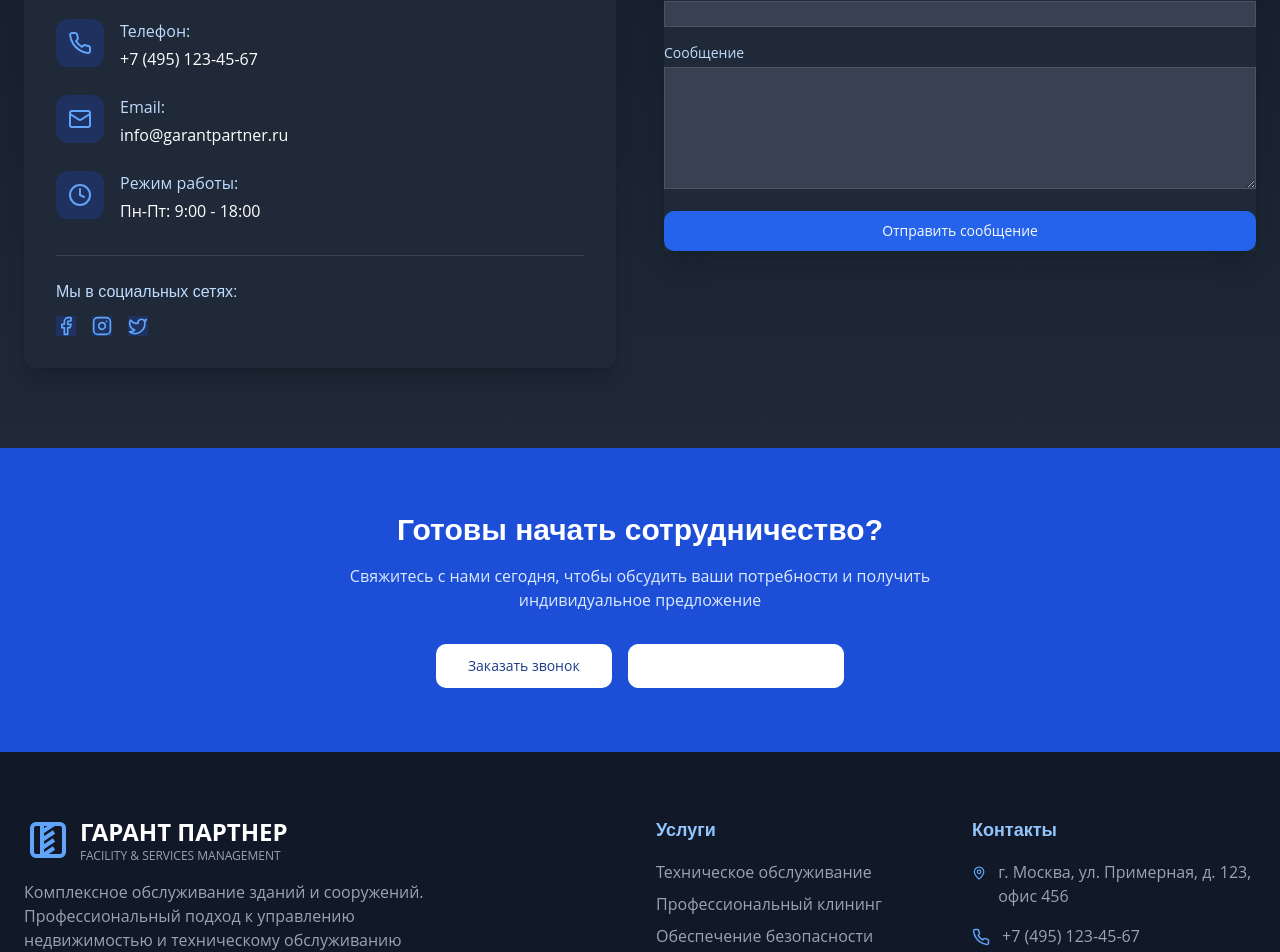
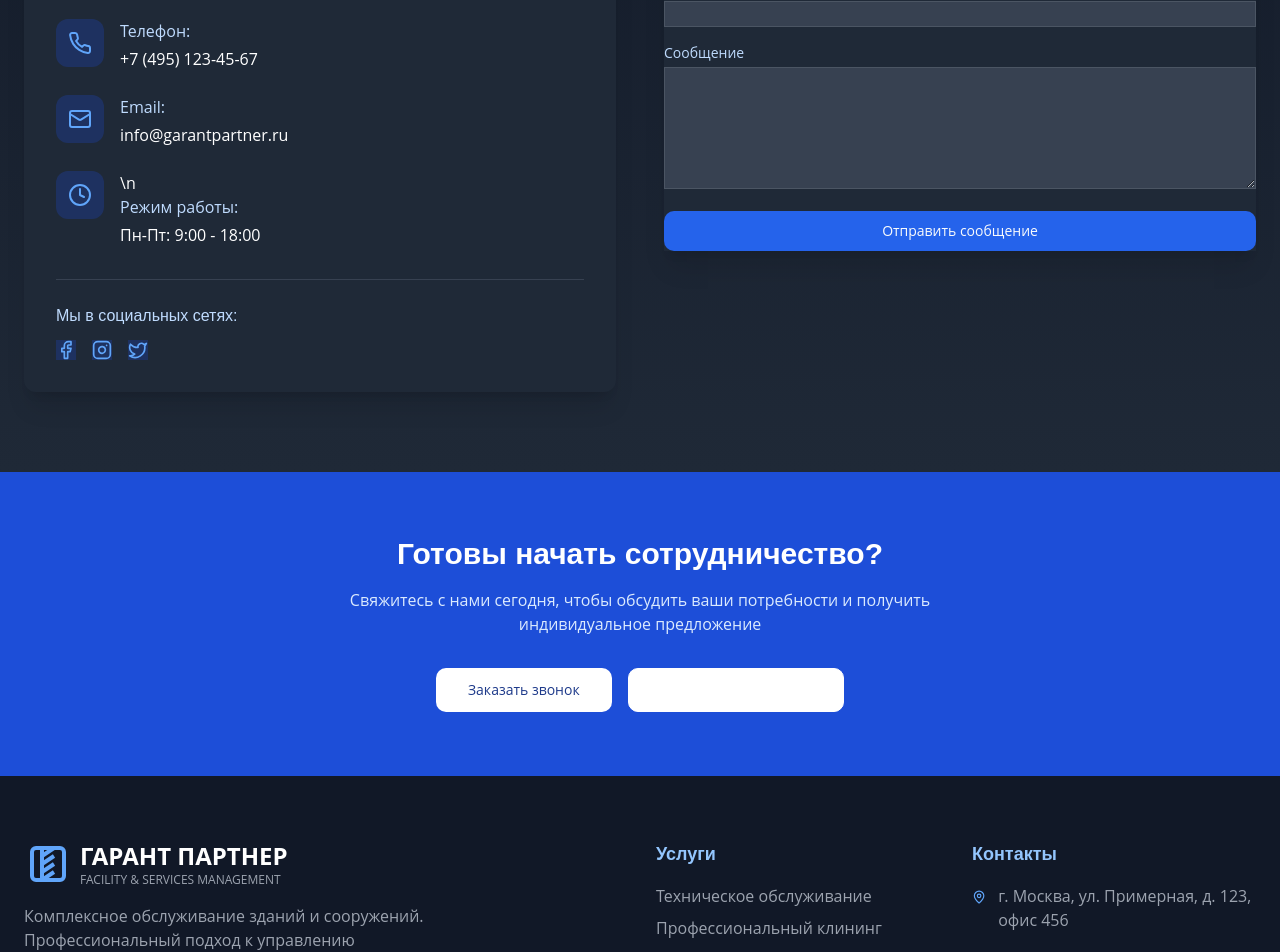
Before and after one commit to pr-poehali-dev/company-site-creation, a React (Vite) app: page / in a window 1280 px wide. Shown: the part 4263-5215 px from the top of the page. Built offline with nearby package versions, Linux system fonts and the light colour scheme.

Commit message:
Возврат к первоначальному варианту

```diff
--- a/src/pages/Index.tsx
+++ b/src/pages/Index.tsx
@@ -462,6 +462,7 @@ const Home = () => {
                         <Icon name="Clock" className="text-blue-400" />
                       </div>
                       <div>
+                        \n{" "}
                         <p className="font-medium text-blue-200 mb-1">
                           Режим работы:
                         </p>
```
